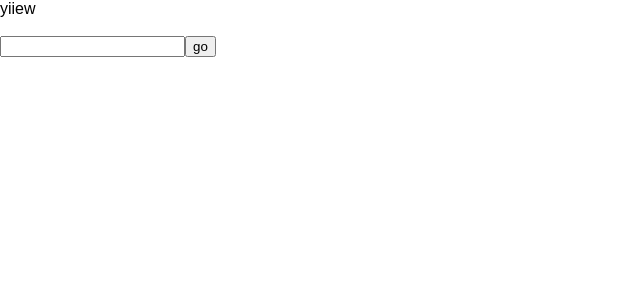
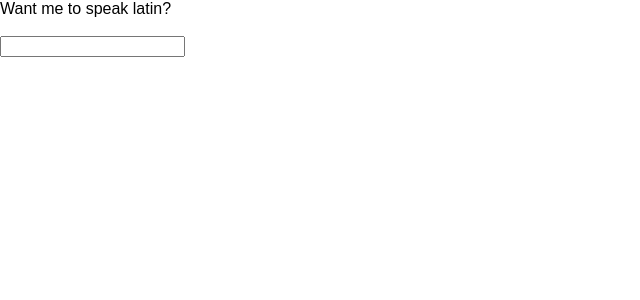
Before and after one commit to yarnball/ReactChatUI, a React (Create React App) app: page / in a window 1280 px wide. Shown: the top 300 px of the page, without its empty margins (0-640 px from the left). Built offline with nearby package versions, Linux system fonts and the light colour scheme.

Commit message:
Using form submit, and state clear

```diff
--- a/src/App.js
+++ b/src/App.js
@@ -5,16 +5,17 @@ class App extends React.Component {
   state = {
     currentAns: '',
     messages: [
-          {type:'q', text: 'yiiew'},
+          {type:'q', text: 'Want me to speak latin?'},
     ]
   }
   onChange = (e) =>{
     this.setState({ currentAns: e.target.value  })
   }
-  send = () =>{
+  send = e =>{
+    e.preventDefault()
     const { currentAns, messages } = this.state
     const ans = {type: 'a', text: currentAns}
-    this.setState({ messages: [...messages, ans] }, () => this.getNext() )
+    this.setState({ currentAns:'', messages: [...messages, ans] }, () => this.getNext() )
   }
 
   getNext = () =>{
@@ -22,14 +23,14 @@ class App extends React.Component {
     const randomNum = Math.floor((Math.random() * 100) + 1)
     const randomQ = questions.filter(e=> e.id === randomNum).pop()
     const q = {type:'q', text:randomQ.text}
-    const randomWait = Math.floor((Math.random() * 3000) + 100)
+    const randomWait = Math.floor((Math.random() * 2200) + 100)
     setTimeout(() => {
         this.setState({ messages:  [...messages, q] })
       }, randomWait)
   }
 
   render() {
-    const { messages } = this.state
+    const { messages, currentAns } = this.state
     return (
       <div>
           {messages.map((x, indx) => {
@@ -40,8 +41,7 @@ class App extends React.Component {
               </div>
             );
           })}
-          <input onChange={this.onChange} type="text" />
-          <button onClick={this.send}> go </button>
+          <form onSubmit={this.send}><input onChange={this.onChange} value={currentAns} type="text" /></form>
       </div>
     )
   }
```
